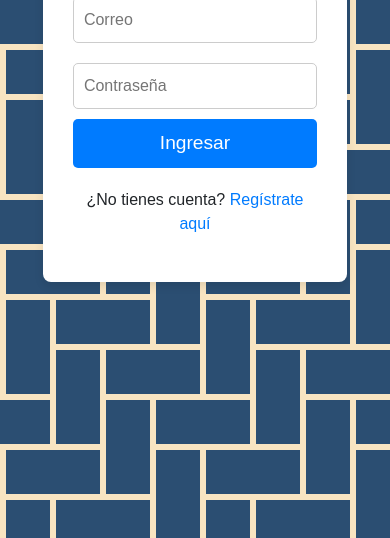
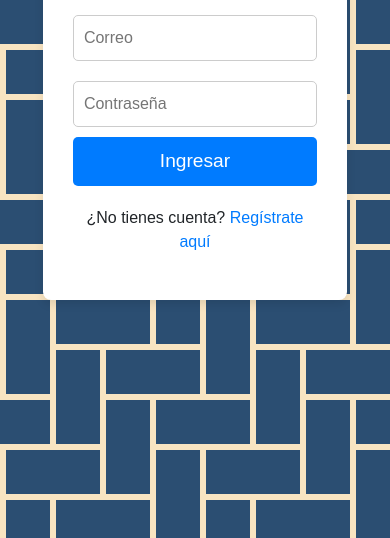
Before and after one commit to Cris1277/empleado-crud, a website: page index.html in a window 390 px wide. Shown: the part 306-844 px from the top of the page. Drawn offline with nearby package versions, Linux system fonts and the light colour scheme.

Commit message:
Update index.html

```diff
--- a/index.html
+++ b/index.html
@@ -102,6 +102,12 @@
         .form-text li {
             margin-bottom: 5px;
         }
+        @media (max-width: 768px) {
+        .container{
+            margin-top: 173px;
+        }
+    }
+
     </style>
 </head>
 
```
